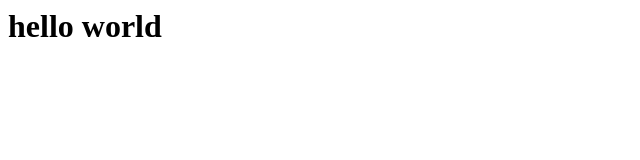
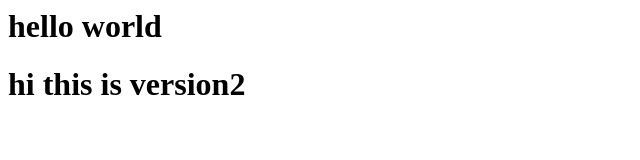
Before and after one commit to surendra-2806/feature, a plain HTML site: page index.html in a window 1280 px wide. Shown: the whole page, without its empty margins (0-640 px from the left). Drawn offline with Linux system fonts and the light colour scheme.

Commit message:
version2

```diff
--- a/index.html
+++ b/index.html
@@ -1 +1,2 @@
 <h1>hello world</h1>
+<h1>hi this is version2</h1>
```
